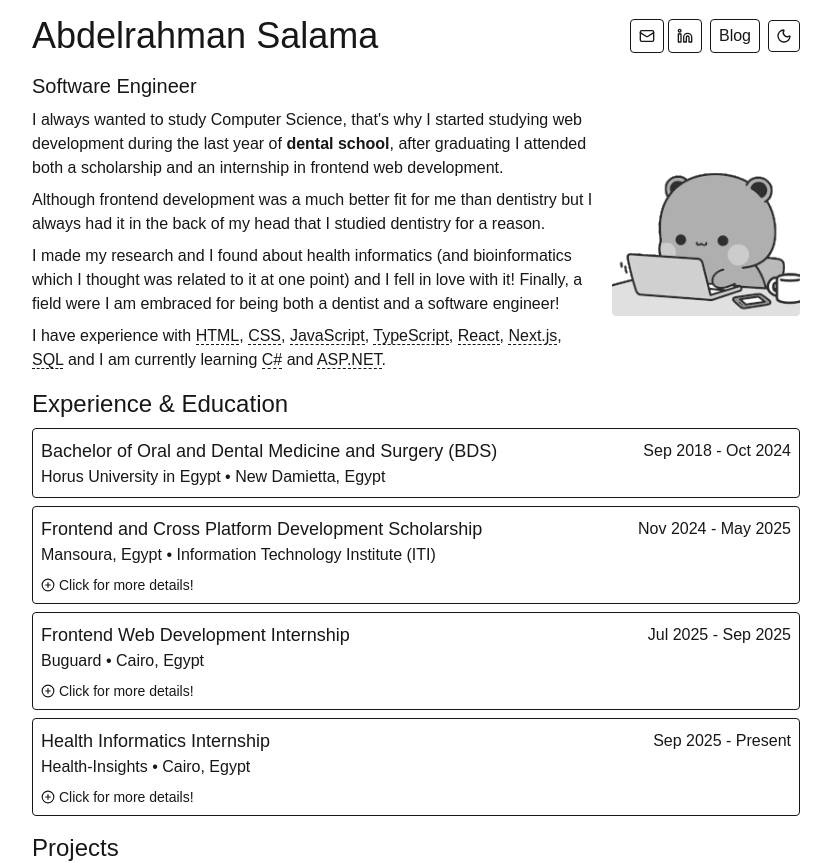
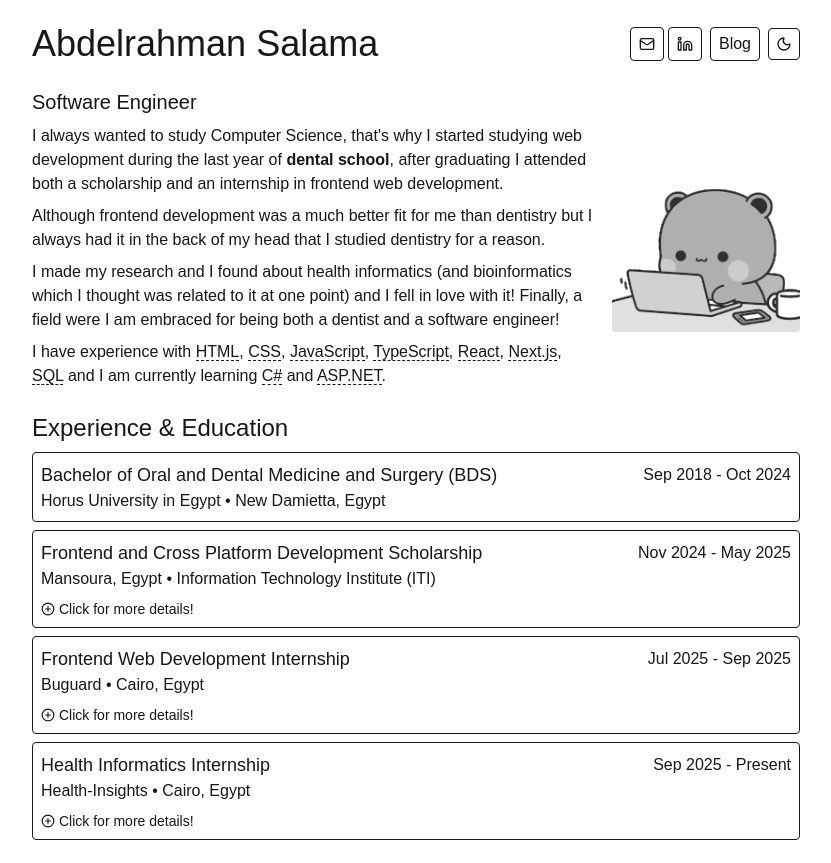
Before and after one commit to abdelrahmanhsalama/portfolio, a Next.js app: page / in a window 1280 px wide. Shown: the top 863 px of the page, without its empty margins (224-1055 px from the left). Built offline with nearby package versions, Linux system fonts and the light colour scheme.

Commit message:
Spacing Update

```diff
--- a/app/page.tsx
+++ b/app/page.tsx
@@ -6,7 +6,7 @@ import Footer from "@/components/Footer";
 
 export default function Home() {
   return (
-    <div className="w-[90%] md:w-[75%] lg:w-[60%] mx-auto py-4 space-y-4">
+    <div className="w-[90%] md:w-[75%] lg:w-[60%] mx-auto my-6 space-y-6">
       <Header variant="home" />
       <Hero />
       <ExperienceEducation />
```
